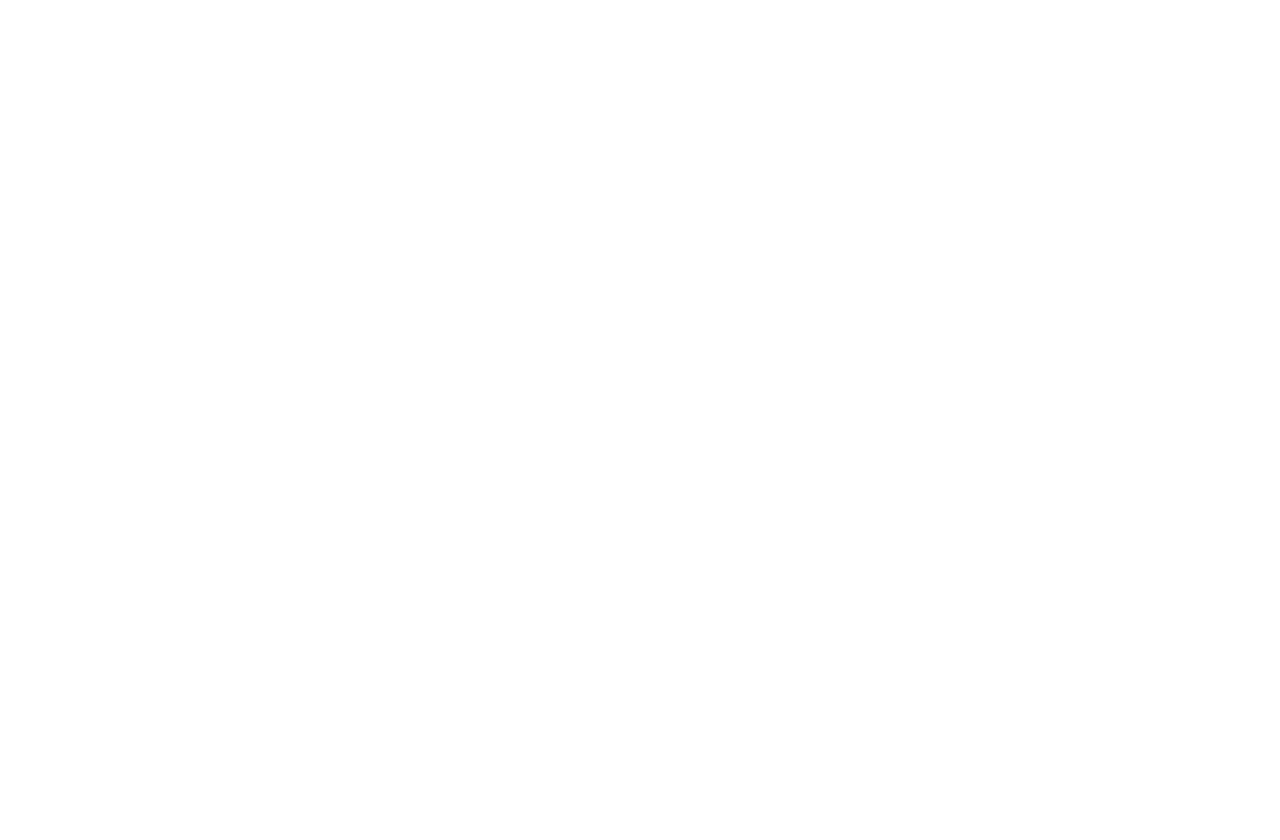
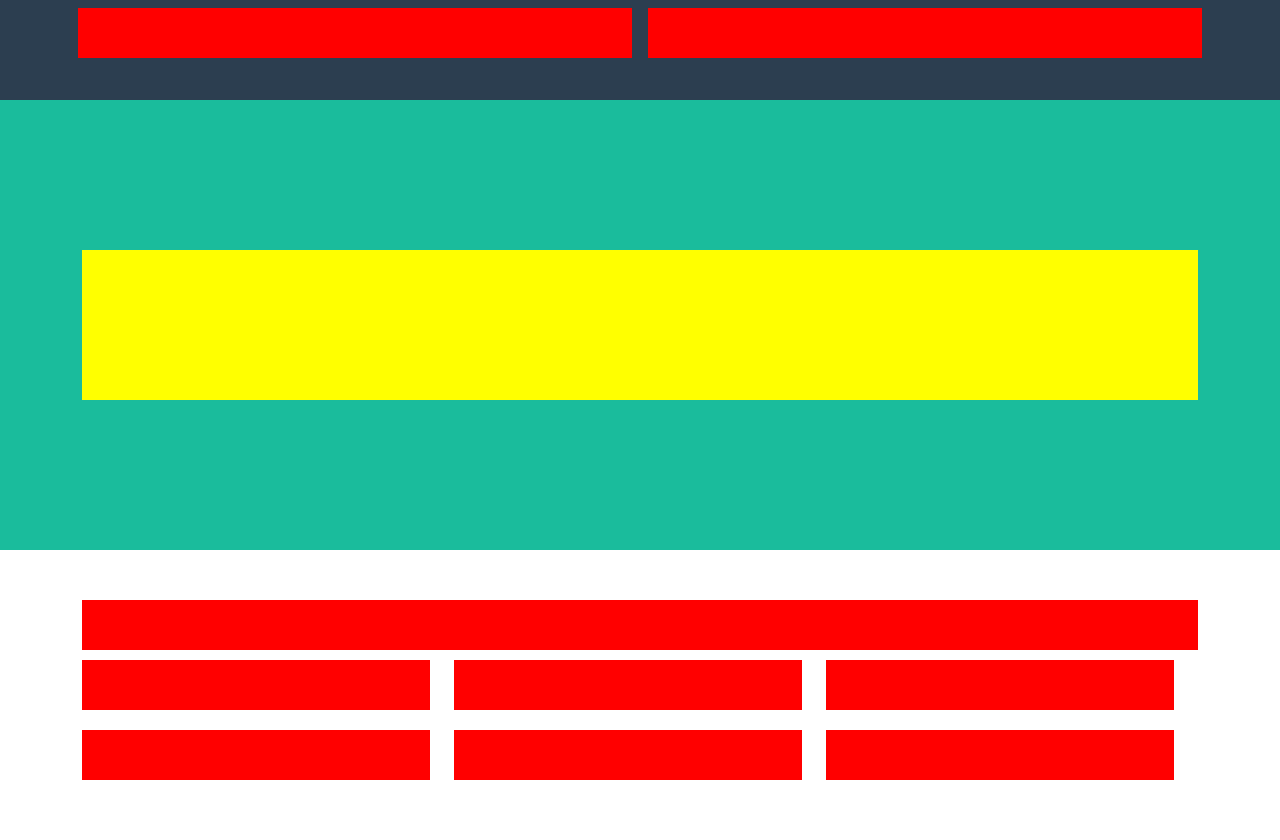
Before and after one commit to LucaFaedda/html-css-bootstrap-freelancer, a plain HTML site: page index.html in a window 1280 px wide. Before the commit the page ends 800 px from the top, so only its background shows below. Drawn offline with nearby package versions, Linux system fonts and the light colour scheme.

Commit message:
compleato header e jumbotron

```diff
--- a/css/style.css
+++ b/css/style.css
@@ -3,3 +3,36 @@
     padding: 0;
     box-sizing: border-box;
 }
+
+header{
+    height: 100px;
+    background-color: #2c3e50;
+    width: 100%;
+}
+
+.background-color-fluid{
+    background-color: #1abc9c;
+}
+
+.margin-tb-10px{
+    margin: 10px 0px;
+}
+
+.padding-tb-150px{
+    padding: 150px 0px;
+}
+
+.padding-tb-50px{
+    padding: 50px 0px;
+}
+
+
+.height-50px{
+    height: 50px;
+    background-color: red;
+}
+
+.height-150px{
+    height: 150px;
+    background-color: yellow;
+}
--- a/index.html
+++ b/index.html
@@ -5,9 +5,68 @@
         <meta http-equiv="X-UA-Compatible" content="IE=edge">
         <meta name="viewport" content="width=device-width, initial-scale=1.0">
         <link rel="stylesheet" href="./css/style.css">
-        <title>Document</title>
+        <!-- CSS only -->
+        <link href="https://cdn.jsdelivr.net/npm/bootstrap@5.2.2/dist/css/bootstrap.min.css" rel="stylesheet" integrity="sha384-Zenh87qX5JnK2Jl0vWa8Ck2rdkQ2Bzep5IDxbcnCeuOxjzrPF/et3URy9Bv1WTRi" crossorigin="anonymous">
+        <title>Boostrap Freelancer</title>
     </head>
     <body>
+        <header>
+            <div class="container">
+                <div class="row">
+                    <div class="col-6 p-2">
+                        <div class="height-50px"></div>
+                    </div>
+                    <div class="col-6 p-2">
+                        <div class="height-50px"></div>
+                    </div>
+                </div>
+            </div>
+        </header>
+        <main>
+            <div class="container-fluid background-color-fluid">
+                <div class="row padding-tb-150px">
+                    <div class="col-12">
+                        <div class="container">
+                            <div class="row">
+                                <div class="col-12">
+                                    <div class="height-150px"></div>
+                                </div>
+                            </div>
+                        </div>
+                    </div>
+                </div>
+            </div>
+            <div class="container">
+                <div class="row padding-tb-50px">
+                    <div class="col-12">
+                        <div class="height-50px"></div>
+                    </div>
+                    <div class="row">
+                        <div class="col-12 col-md-6 col-lg-4">
+                            <div class="height-50px margin-tb-10px "></div>
+                        </div>
+                        <div class="col-12 col-md-6 col-lg-4">
+                            <div class="height-50px margin-tb-10px "></div>
+                        </div>
+                        <div class="col-12 col-md-6 col-lg-4">
+                            <div class="height-50px margin-tb-10px "></div>
+                        </div>
+                        <div class="col-12 col-md-6 col-lg-4">
+                            <div class="height-50px margin-tb-10px "></div>
+                        </div>
+                        <div class="col-12 col-md-6 col-lg-4">
+                            <div class="height-50px margin-tb-10px "></div>
+                        </div>
+                        <div class="col-12 col-md-6 col-lg-4">
+                            <div class="height-50px margin-tb-10px "></div>
+                        </div>
+                    </div>
+                </div>
+            </div>
 
+        </main>
+        <footer>
+
+        </footer>
     </body>
 </html>
```
